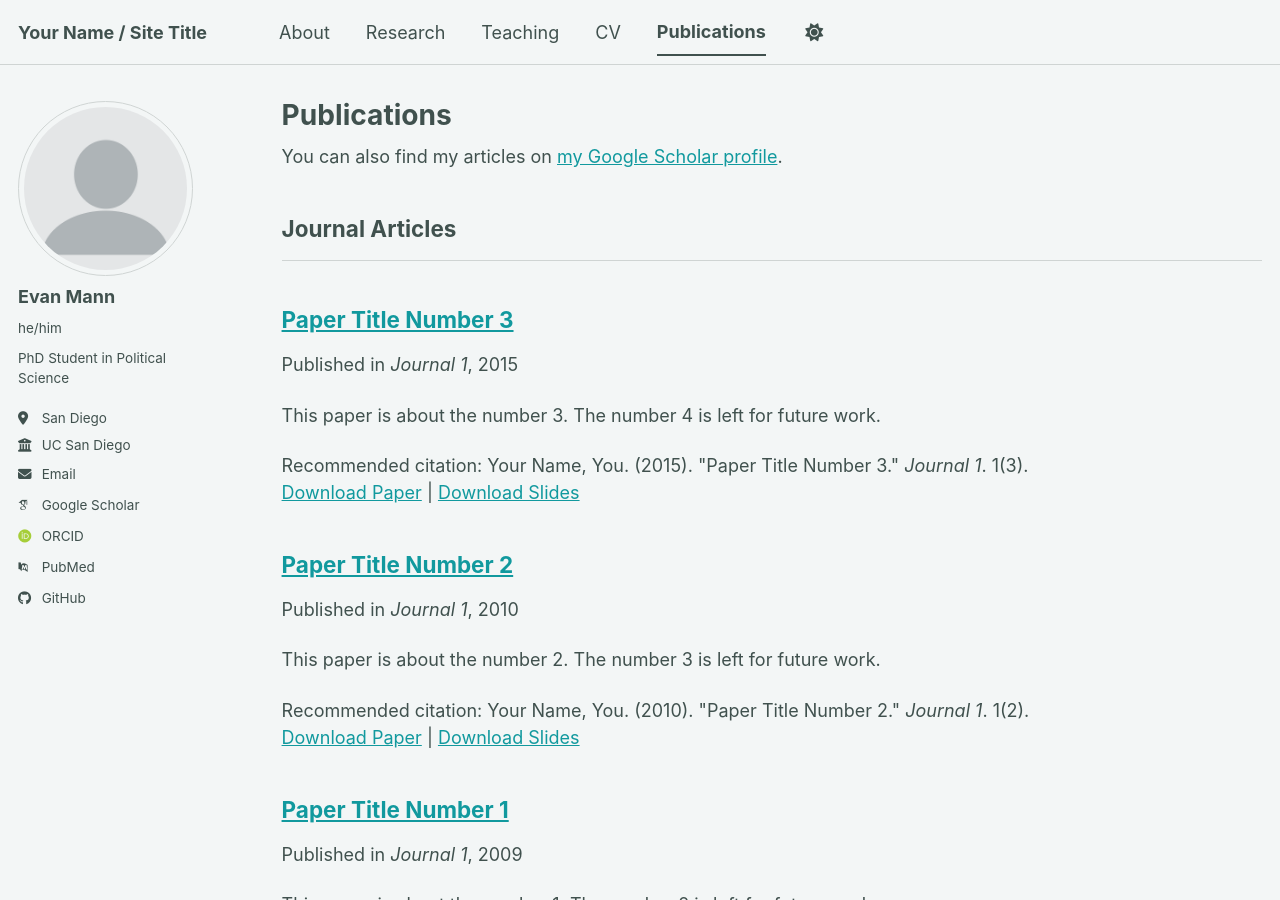
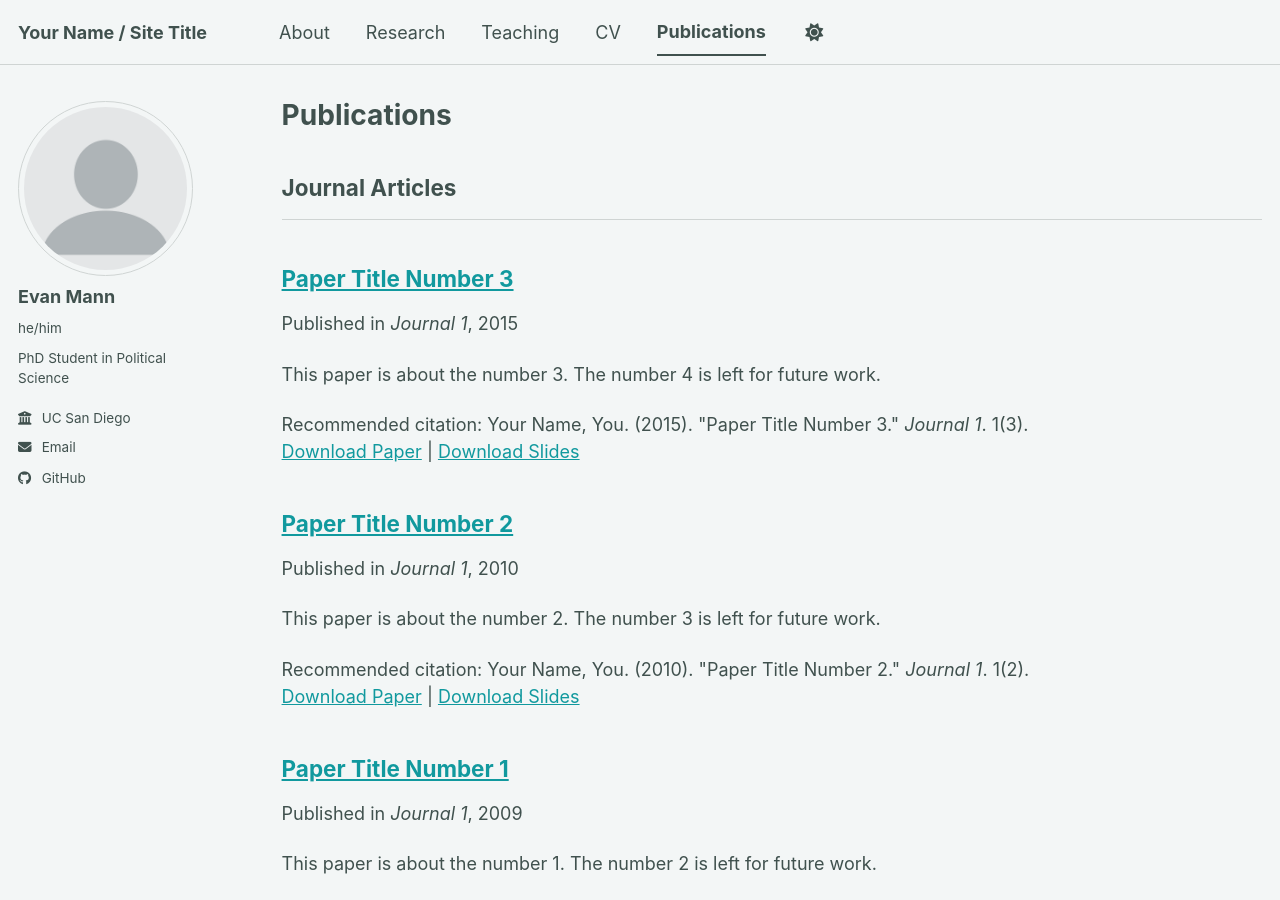
Before and after one commit to ecmannn/ecmannn.github.io, a Jekyll site: the page built from _pages/publications.html, in a window 1280 px wide and 900 px high. Built offline with Jekyll 4.4.1, drawn with Linux system fonts in a browser that asks for light colours; some web fonts are replaced; a script bundle is joined from its source files by our own code; library files that are not in the unit come from our copies.

Commit message:
Comment out location and profile links in _config.yml
Comment out personal information in the config file.

```diff
--- a/_config.yml
+++ b/_config.yml
@@ -27,7 +27,7 @@ author:
   name             : "Evan Mann"
   pronouns         : "he/him"
   bio              : "PhD Student in Political Science"
-  location         : "San Diego"
+  location         : #"San Diego"
   employer         : "UC San Diego"
   uri              : # URL
   email            : "ecmann@ucsd.edu"
@@ -35,13 +35,13 @@ author:
   # Academic websites
   academia         : # URL
   arxiv            : # URL - Update with the correct link to your profile
-  googlescholar    : "https://scholar.google.com/citations?user=PS_CX0AAAAAJ"
+  googlescholar    : #"https://scholar.google.com/citations?user=PS_CX0AAAAAJ"
   inspire-hep      : # URL
   impactstory      : # URL
-  orcid            : "https://orcid.org/yourorcidurl"
+  orcid            : #"https://orcid.org/yourorcidurl"
   semantic         : # URL
   ssrn             : # URL
-  pubmed           : "https://www.ncbi.nlm.nih.gov/pubmed/?term=john+snow"
+  pubmed           : #"https://www.ncbi.nlm.nih.gov/pubmed/?term=john+snow"
   researchgate     : # URL
   scopus           : # URL
   zotero           : # URL
```
